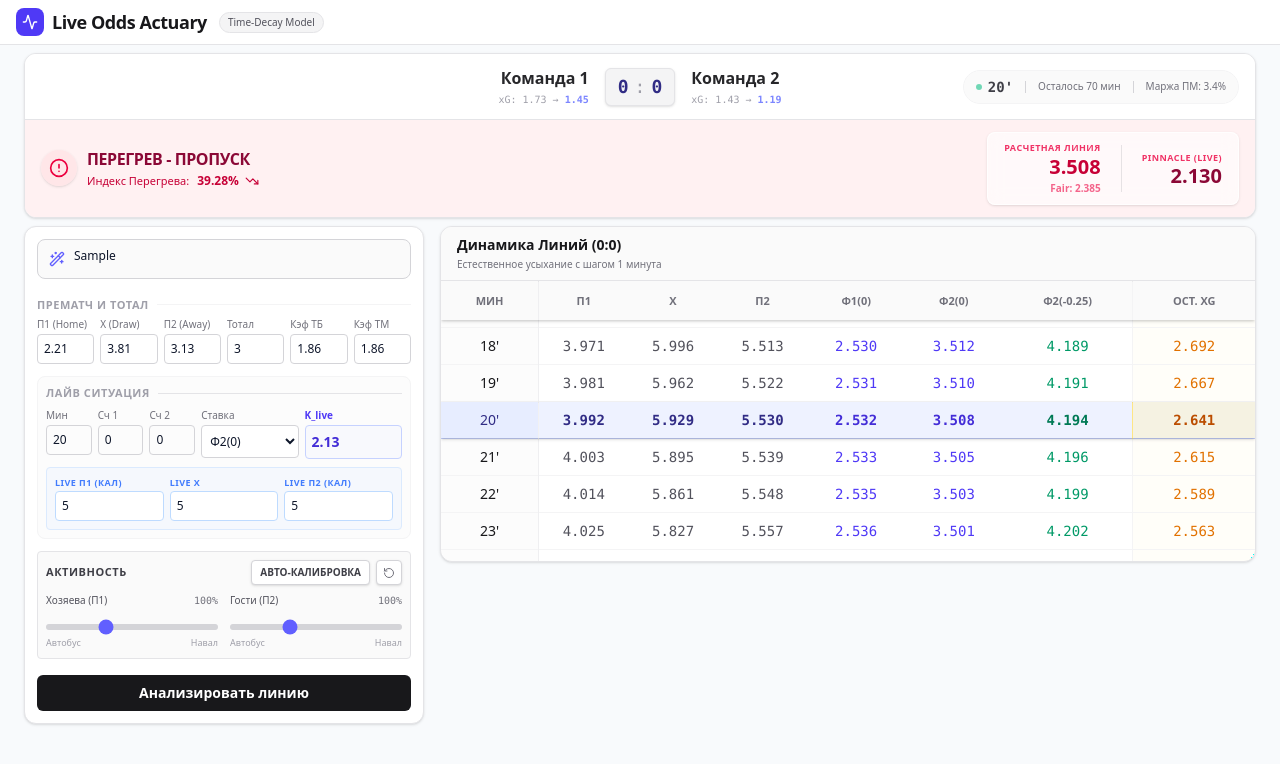
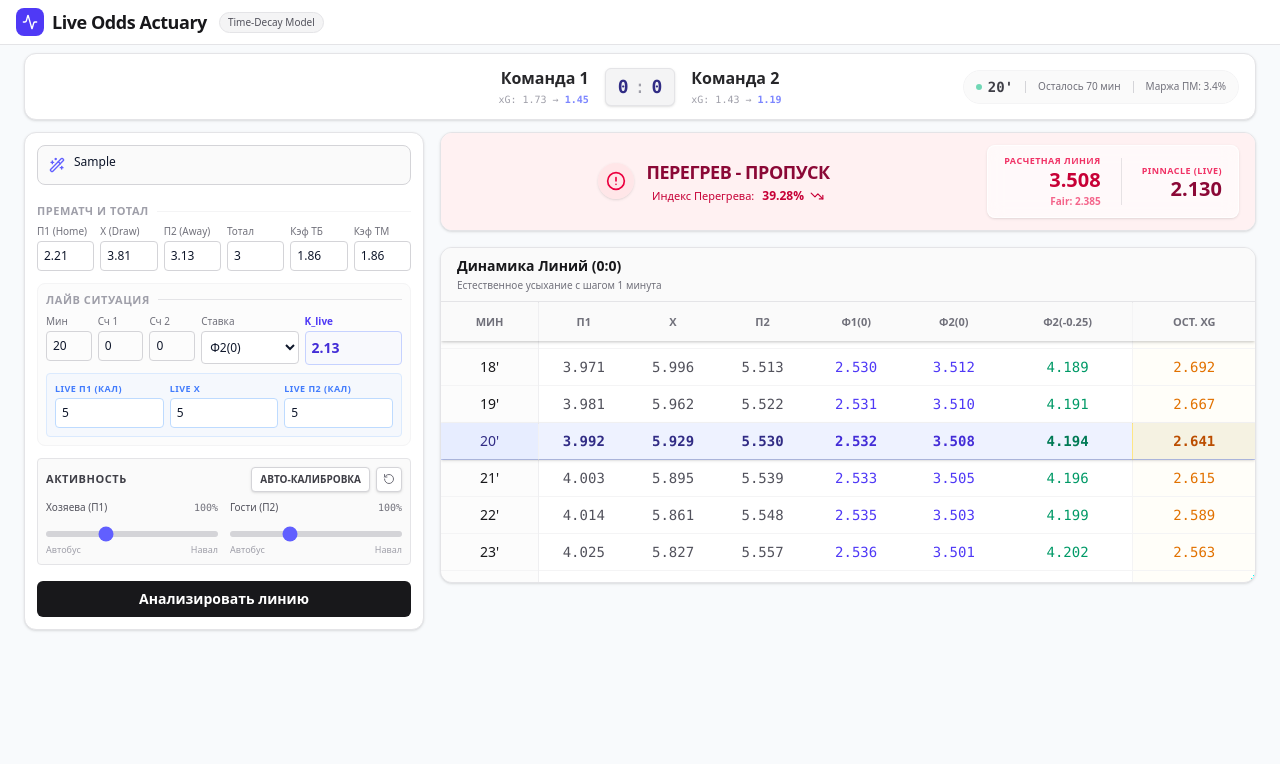
Before and after one commit to Ileudo/decay-model, a React (Vite) app: page / in a window 1280 px wide. Both pictures are taken after typing "Sample", "5", "5", "5" into the empty fields and a click on the button "Анализировать линию". Shown: the top 764 px of the page. Built offline with nearby package versions, Linux system fonts and the light colour scheme.

Commit message:
feat: add MatchInfoHeader component
Extract match information display logic into a dedicated component to improve layout organization and UI modularity.

```diff
--- a/src/App.tsx
+++ b/src/App.tsx
@@ -2,6 +2,7 @@ import React, { useState } from 'react';
 import { Activity } from 'lucide-react';
 import { InputForm } from './components/InputForm';
 import { ResultsView } from './components/ResultsView';
+import { MatchInfoHeader } from './components/MatchInfoHeader';
 import { MinuteTable } from './components/MinuteTable';
 import { MatchInput, PreMatchResult, LiveResult, MinuteRow } from './types';
 import { solvePreMatch, calculateLiveOdds } from './lib/math';
@@ -116,14 +117,15 @@ export default function App() {
         </div>
       </header>
 
-      <main className="max-w-7xl mx-auto px-4 lg:px-6 pt-2 pb-2 space-y-2">
-        <ResultsView preMatch={preMatch} live={live} inputData={inputData} />
+      <main className="max-w-7xl mx-auto px-4 lg:px-6 pt-2 pb-2 space-y-2 lg:space-y-3">
+        <MatchInfoHeader preMatch={preMatch} live={live} inputData={inputData} />
 
-        <div className="grid grid-cols-1 lg:grid-cols-12 gap-3 lg:gap-4">
+        <div className="grid grid-cols-1 lg:grid-cols-12 gap-3 lg:gap-4 items-start">
           <div className="lg:col-span-4">
             <InputForm onCalculate={handleCalculate} isLoading={isCalculating} />
           </div>
-          <div className="lg:col-span-8">
+          <div className="lg:col-span-8 flex flex-col gap-3 lg:gap-4">
+            <ResultsView preMatch={preMatch} live={live} inputData={inputData} />
             <MinuteTable data={tableData} currentMinute={inputData?.minute} />
           </div>
         </div>
--- /dev/null
+++ b/src/components/MatchInfoHeader.tsx
@@ -0,0 +1,74 @@
+import React from 'react';
+import { PreMatchResult, LiveResult, MatchInput } from '../types';
+import { AlertCircle } from 'lucide-react';
+
+interface MatchInfoHeaderProps {
+  preMatch: PreMatchResult | null;
+  live: LiveResult | null;
+  inputData: MatchInput | null;
+}
+
+export const MatchInfoHeader: React.FC<MatchInfoHeaderProps> = ({ preMatch, live, inputData }) => {
+  if (!preMatch || !live || !inputData) {
+    return (
+      <div className="bg-white rounded-lg shadow-sm border border-zinc-200 p-2.5 flex items-center gap-2.5 text-zinc-500">
+        <AlertCircle className="w-4 h-4 text-indigo-400" />
+        <p className="text-xs font-medium text-zinc-700">Вставьте сигнал или заполните форму, затем нажмите "Анализировать линию".</p>
+      </div>
+    );
+  }
+
+  return (
+    <div className="bg-white rounded-xl shadow-sm border border-zinc-200 overflow-hidden">
+      <div className="px-4 py-3 flex flex-col md:flex-row items-center justify-between gap-3 relative">
+        <div className="flex-1 flex flex-col items-center justify-center text-center">
+          {inputData.league && (
+            <div
+              className="text-[9px] text-zinc-400 font-semibold uppercase tracking-wider cursor-pointer hover:text-indigo-500 transition-colors mb-1"
+              onClick={() => navigator.clipboard.writeText(inputData.league!)}
+              title="Скопировать лигу"
+            >
+              {inputData.league}
+            </div>
+          )}
+          <div className="flex items-center justify-center gap-4 text-zinc-800 w-full">
+            <div className="flex flex-col items-end flex-1">
+              <span className="font-bold text-sm md:text-base cursor-pointer hover:text-indigo-600 transition-colors text-right" onClick={() => navigator.clipboard.writeText(inputData.team1 || 'Команда 1')} title="Скопировать">{inputData.team1 || 'Команда 1'}</span>
+              <span className="text-[10px] text-zinc-400 font-mono mt-0.5" title="Начальный xG → Остаточный xG">
+                xG: {preMatch.xG1.toFixed(2)} → <span className="text-indigo-400 font-semibold">{live.rem_xG1.toFixed(2)}</span>
+              </span>
+            </div>
+
+            <div className="bg-zinc-100 px-3 py-1 rounded-md border border-zinc-200 shadow-sm flex items-center gap-1.5 font-mono font-bold text-base md:text-lg text-indigo-900 shrink-0">
+              <span>{inputData.score1}</span>
+              <span className="text-zinc-400 font-normal">:</span>
+              <span>{inputData.score2}</span>
+            </div>
+
+            <div className="flex flex-col items-start flex-1">
+              <span className="font-bold text-sm md:text-base cursor-pointer hover:text-indigo-600 transition-colors text-left" onClick={() => navigator.clipboard.writeText(inputData.team2 || 'Команда 2')} title="Скопировать">{inputData.team2 || 'Команда 2'}</span>
+              <span className="text-[10px] text-zinc-400 font-mono mt-0.5" title="Начальный xG → Остаточный xG">
+                xG: {preMatch.xG2.toFixed(2)} → <span className="text-indigo-400 font-semibold">{live.rem_xG2.toFixed(2)}</span>
+              </span>
+            </div>
+          </div>
+        </div>
+
+        <div className="flex items-center gap-3 bg-zinc-50 px-3 py-1.5 rounded-full border border-zinc-100 shrink-0 md:absolute md:right-4 md:top-1/2 md:-translate-y-1/2">
+          <div className="flex items-center gap-1.5 text-zinc-700 font-mono text-sm font-bold">
+             <span className="w-1.5 h-1.5 rounded-full bg-emerald-500 animate-pulse"></span>
+             {inputData.minute}'
+          </div>
+          <div className="w-px h-3 bg-zinc-300"></div>
+          <div className="text-[10px] text-zinc-500 font-medium whitespace-nowrap">
+            Осталось {Math.max(0, 90 - inputData.minute)} мин
+          </div>
+          <div className="w-px h-3 bg-zinc-300"></div>
+          <div className="text-[10px] text-zinc-500 font-medium whitespace-nowrap" title="Прематчевая маржа букмекера">
+            Маржа ПМ: {(preMatch.margin * 100).toFixed(1)}%
+          </div>
+        </div>
+      </div>
+    </div>
+  );
+}
--- a/src/components/ResultsView.tsx
+++ b/src/components/ResultsView.tsx
@@ -1,5 +1,5 @@
 import React from 'react';
-import { LiveResult, PreMatchResult } from '../types';
+import { LiveResult, PreMatchResult, MatchInput } from '../types';
 import { TrendingDown, TrendingUp, AlertCircle, CheckCircle2 } from 'lucide-react';
 
 interface ResultsViewProps {
@@ -10,80 +10,24 @@ interface ResultsViewProps {
 
 export const ResultsView: React.FC<ResultsViewProps> = ({ preMatch, live, inputData }) => {
   if (!preMatch || !live || !inputData) {
-    return (
-      <div className="bg-white rounded-lg shadow-sm border border-zinc-200 p-2.5 flex items-center gap-2.5 text-zinc-500">
-        <AlertCircle className="w-4 h-4 text-indigo-400" />
-        <p className="text-xs font-medium text-zinc-700">Вставьте сигнал или заполните форму, затем нажмите "Анализировать линию".</p>
-      </div>
-    );
+    return null; // Empty placeholder is handled by MatchInfoHeader
   }
 
   const isValue = live.verdict === 'VALUE';
 
   return (
     <div className="bg-white rounded-xl shadow-sm border border-zinc-200 overflow-hidden">
-      {/* Match Info Header */}
-      <div className="bg-white border-b border-zinc-200 px-4 py-3 flex flex-col md:flex-row items-center justify-between gap-3 relative">
-        <div className="flex-1 flex flex-col items-center justify-center text-center">
-          {inputData.league && (
-            <div
-              className="text-[9px] text-zinc-400 font-semibold uppercase tracking-wider cursor-pointer hover:text-indigo-500 transition-colors mb-1"
-              onClick={() => navigator.clipboard.writeText(inputData.league!)}
-              title="Скопировать лигу"
-            >
-              {inputData.league}
-            </div>
-          )}
-          <div className="flex items-center justify-center gap-4 text-zinc-800 w-full">
-            <div className="flex flex-col items-end flex-1">
-              <span className="font-bold text-sm md:text-base cursor-pointer hover:text-indigo-600 transition-colors text-right" onClick={() => navigator.clipboard.writeText(inputData.team1 || 'Команда 1')} title="Скопировать">{inputData.team1 || 'Команда 1'}</span>
-              <span className="text-[10px] text-zinc-400 font-mono mt-0.5" title="Начальный xG → Остаточный xG">
-                xG: {preMatch.xG1.toFixed(2)} → <span className="text-indigo-400 font-semibold">{live.rem_xG1.toFixed(2)}</span>
-              </span>
-            </div>
-
-            <div className="bg-zinc-100 px-3 py-1 rounded-md border border-zinc-200 shadow-sm flex items-center gap-1.5 font-mono font-bold text-base md:text-lg text-indigo-900 shrink-0">
-              <span>{inputData.score1}</span>
-              <span className="text-zinc-400 font-normal">:</span>
-              <span>{inputData.score2}</span>
-            </div>
-
-            <div className="flex flex-col items-start flex-1">
-              <span className="font-bold text-sm md:text-base cursor-pointer hover:text-indigo-600 transition-colors text-left" onClick={() => navigator.clipboard.writeText(inputData.team2 || 'Команда 2')} title="Скопировать">{inputData.team2 || 'Команда 2'}</span>
-              <span className="text-[10px] text-zinc-400 font-mono mt-0.5" title="Начальный xG → Остаточный xG">
-                xG: {preMatch.xG2.toFixed(2)} → <span className="text-indigo-400 font-semibold">{live.rem_xG2.toFixed(2)}</span>
-              </span>
-            </div>
-          </div>
-        </div>
-
-        <div className="flex items-center gap-3 bg-zinc-50 px-3 py-1.5 rounded-full border border-zinc-100 shrink-0 md:absolute md:right-4 md:top-1/2 md:-translate-y-1/2">
-          <div className="flex items-center gap-1.5 text-zinc-700 font-mono text-sm font-bold">
-             <span className="w-1.5 h-1.5 rounded-full bg-emerald-500 animate-pulse"></span>
-             {inputData.minute}'
-          </div>
-          <div className="w-px h-3 bg-zinc-300"></div>
-          <div className="text-[10px] text-zinc-500 font-medium whitespace-nowrap">
-            Осталось {Math.max(0, 90 - inputData.minute)} мин
-          </div>
-          <div className="w-px h-3 bg-zinc-300"></div>
-          <div className="text-[10px] text-zinc-500 font-medium whitespace-nowrap" title="Прематчевая маржа букмекера">
-            Маржа ПМ: {(preMatch.margin * 100).toFixed(1)}%
-          </div>
-        </div>
-      </div>
-
       {/* Top Banner: Verdict */}
-      <div className={`px-4 py-3 flex flex-col md:flex-row justify-between items-center gap-2 ${isValue ? 'bg-emerald-50' : 'bg-rose-50'}`}>
-        <div className="flex items-center gap-2.5">
+      <div className={`px-4 py-3 flex flex-col md:flex-row items-center gap-4 ${isValue ? 'bg-emerald-50' : 'bg-rose-50'}`}>
+        <div className="flex-1 flex items-center justify-center gap-3">
           <div className={`p-2 rounded-full shadow-sm ${isValue ? 'bg-emerald-100/80 text-emerald-600' : 'bg-rose-100/80 text-rose-600'}`}>
             {isValue ? <CheckCircle2 className="w-5 h-5" /> : <AlertCircle className="w-5 h-5" />}
           </div>
-          <div>
-            <h2 className={`text-base font-black tracking-tight ${isValue ? 'text-emerald-900' : 'text-rose-900'}`}>
+          <div className="flex flex-col">
+            <h2 className={`text-base md:text-lg font-black tracking-tight ${isValue ? 'text-emerald-900' : 'text-rose-900'}`}>
               {isValue ? 'ВАЛУЙ (VALUE)' : 'ПЕРЕГРЕВ - ПРОПУСК'}
             </h2>
-            <div className={`text-[11px] font-medium flex items-center gap-1 mt-0.5 ${isValue ? 'text-emerald-700' : 'text-rose-700'}`}>
+            <div className={`text-[11px] font-medium flex items-center justify-center gap-1 mt-0.5 ${isValue ? 'text-emerald-700' : 'text-rose-700'}`}>
               Индекс Перегрева:
               <span className="font-bold ml-1 text-xs">{(live.iTimeDrop * 100).toFixed(2)}%</span>
               {live.iTimeDrop > 0 ? <TrendingDown className="w-3.5 h-3.5 ml-0.5" /> : <TrendingUp className="w-3.5 h-3.5 ml-0.5" />}
@@ -91,7 +35,7 @@ export const ResultsView: React.FC<ResultsViewProps> = ({ preMatch, live, inputD
           </div>
         </div>
 
-        <div className="flex gap-5 bg-white/60 px-4 py-2 rounded-lg border border-white/80 shadow-sm backdrop-blur-sm">
+        <div className="flex gap-5 bg-white/60 px-4 py-2 rounded-lg border border-white/80 shadow-sm backdrop-blur-sm shrink-0">
           <div className="text-right">
             <div className={`text-[9px] uppercase font-bold tracking-wider mb-0.5 ${isValue ? 'text-emerald-600/80' : 'text-rose-600/80'}`}>Расчетная линия</div>
             <div className={`text-xl font-black leading-none mb-1 ${isValue ? 'text-emerald-700' : 'text-rose-700'}`}>{live.kCalculated.toFixed(3)}</div>
```
